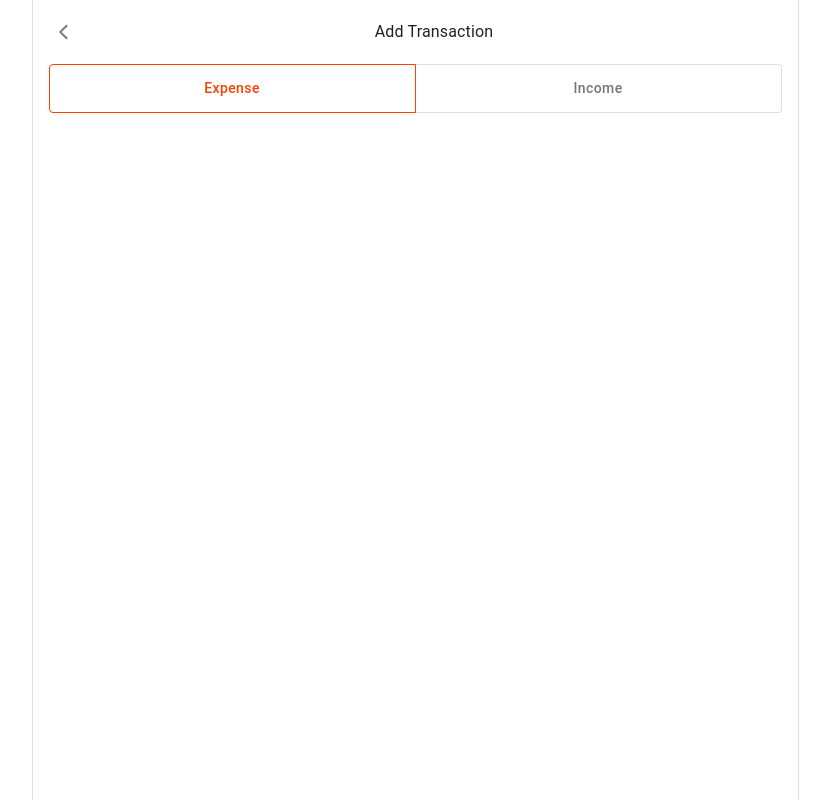
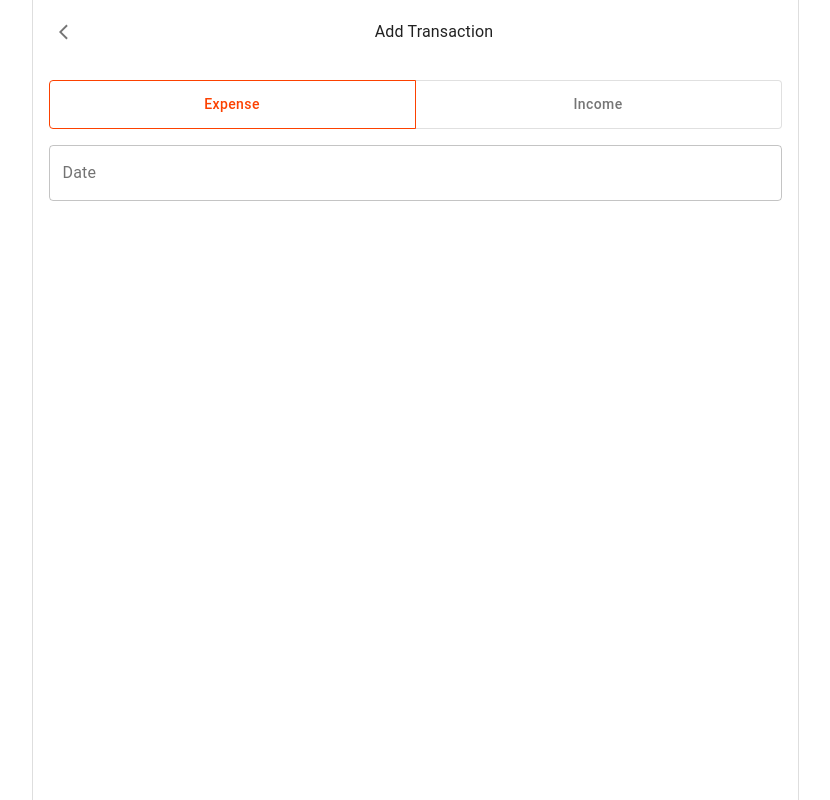
Before and after one commit to hyeonahc/finance-tracker, a React (Vite) app in the folder apps/web/: page /add-transaction in a window 1280 px wide. Shown: the whole page, without its empty margins (225-1055 px from the left). Built offline with nearby package versions, Linux system fonts and the light colour scheme; no server answers.

Commit message:
Add DateInput component and Integrate it into AddTransaction page

```diff
--- /dev/null
+++ b/apps/web/src/components/ui/DateInput.tsx
@@ -0,0 +1,31 @@
+import { DatePicker, LocalizationProvider } from "@mui/x-date-pickers";
+import { AdapterDayjs } from "@mui/x-date-pickers/AdapterDayjs";
+import { Dayjs } from "dayjs";
+
+interface DateInputProps {
+  changeDate: (date: Dayjs | null) => void;
+  selectedDate: Dayjs | null;
+}
+
+const DateInput = ({ changeDate, selectedDate }: DateInputProps) => {
+  return (
+    <LocalizationProvider dateAdapter={AdapterDayjs}>
+      <DatePicker
+        disableFuture
+        format="MM/DD/YYYY"
+        label="Date"
+        onChange={changeDate}
+        slotProps={{
+          textField: {
+            fullWidth: true,
+            placeholder: "MM/DD/YYYY",
+            variant: "outlined",
+          },
+        }}
+        value={selectedDate}
+      />
+    </LocalizationProvider>
+  );
+};
+
+export default DateInput;
--- a/apps/web/src/pages/AddTransaction.tsx
+++ b/apps/web/src/pages/AddTransaction.tsx
@@ -1,15 +1,24 @@
+import DateInput from "@components/ui/DateInput";
 import TopNavigation from "@components/ui/TopNavigation";
 import TransactionTypeToggle from "@components/ui/TransactionTypeToggle";
 import { Box } from "@mui/material";
+import { Dayjs } from "dayjs";
 import { useState } from "react";
 
 const AddTransaction = () => {
+  // TODO: Consider having one state for all the input values
   const [type, setType] = useState<"Expense" | "Income">("Expense");
+  const [selectedDate, setSelectedDate] = useState<Dayjs | null>(null);
+
+  const changeSelectedDate = (date: Dayjs | null) => {
+    setSelectedDate(date);
+  };
 
   return (
-    <Box>
+    <Box sx={{ display: "flex", flexDirection: "column", gap: "16px" }}>
       <TopNavigation title="Add Transaction" />
       <TransactionTypeToggle changeType={setType} type={type} />
+      <DateInput changeDate={changeSelectedDate} selectedDate={selectedDate} />
     </Box>
   );
 };
```
